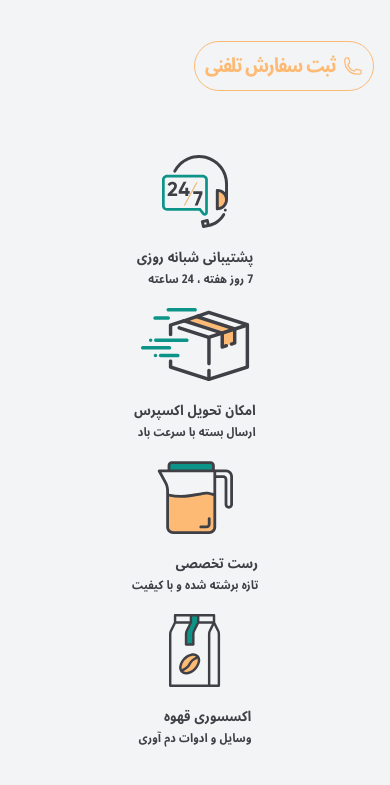
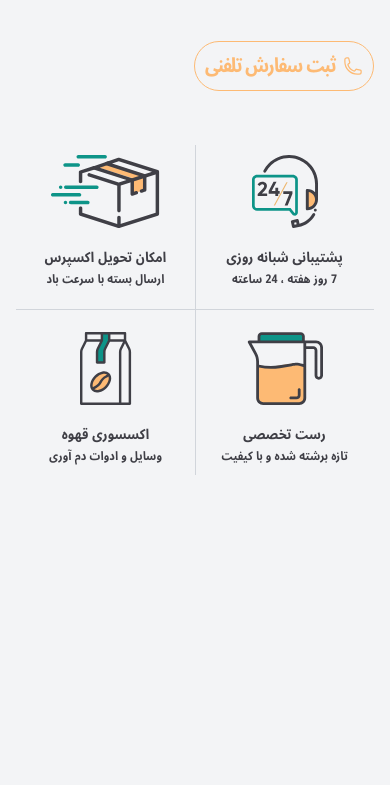
Before and after one commit to Sedigheh-ES/coffee-shop-tailwind, a website: page public/index.html in a window 390 px wide. Shown: the part 4927-5712 px from the top of the page. After the commit the page ends 5504 px from the top, so only its background shows below. Drawn offline with Linux system fonts and the light colour scheme; files whose address does not match are found by name.

Commit message:
Services Section Done

```diff
--- a/public/index.html
+++ b/public/index.html
@@ -1865,8 +1865,8 @@
             <!-- Service -->
             <section class="service mb-28">
                 <div class="container">
-                    <div class="flex flex-col flex-wrap	gap-5 sm:flex-row items-center  justify-between text-zinc-700  dark:text-white">
-                        <div class="flex flex-col md:flex-row items-center gap-x-4 gap-y-5">
+                    <div class="flex  flex-wrap gap-y-11 child:w-1/2 lg:child:w-auto  sm:flex-row items-center  justify-between text-zinc-700  dark:text-white">
+                        <div class="flex flex-col md:flex-row items-center gap-x-4 gap-y-5 text-center lg:text-right">
                            <svg width="66" height="73" viewBox="0 0 66 73" fill="none" xmlns="http://www.w3.org/2000/svg">
                                     <g clip-path="url(#clip0_862_573)">
                                     <path fill-rule="evenodd" clip-rule="evenodd" d="M55.2975 53.8429C57.7465 53.8429 60.0952 52.8716 61.8269 51.1427C63.5585 49.4139 64.5314 47.069 64.5314 44.6241C64.5314 42.1791 63.5585 39.8343 61.8269 38.1054C60.0952 36.3765 57.7465 35.4053 55.2975 35.4053V53.8429Z" fill="#FDBA74"/>
@@ -1889,7 +1889,7 @@
                             </div>
                         </div>
 
-                         <div class="flex flex-col sm:flex-row items-center gap-x-4 gap-y-5">
+                         <div class="flex flex-col md:flex-row items-center gap-x-4 gap-y-5 text-center lg:text-right">
                             <svg width="109" height="73" viewBox="0 0 109 73" fill="none" xmlns="http://www.w3.org/2000/svg">
                                     <g clip-path="url(#clip0_862_604)">
                                     <path fill-rule="evenodd" clip-rule="evenodd" d="M59.5095 8.66211L92.4431 18.9995V35.1861L81.547 38.7482V23.3623L47.2621 12.3864L59.5095 8.66211Z" fill="#FDBA74"/>
@@ -1920,7 +1920,7 @@
                             </div>
                         </div>
 
-                        <div class="flex flex-col sm:flex-row items-center gap-x-4 gap-y-5">
+                        <div class="flex flex-col md:flex-row items-center gap-x-4 gap-y-5 text-center lg:text-right">
                           <svg width="76" height="73" viewBox="0 0 76 73" fill="none" xmlns="http://www.w3.org/2000/svg">
                                 <path d="M18.9999 35.5L10.4999 33V64.5L11.4999 68L16.4999 72H52.0002L55.0002 70.5L58.0002 67V34.5L45.0002 31.5L35.0002 33L20.0002 35.5H18.9999Z" fill="#FDBA74"/>
                                 <path d="M11.4999 10V3.5L13.9999 1H51.0002L56.0002 2V10H11.4999Z" fill="#0D9488"/>
@@ -1934,7 +1934,7 @@
                             </div>
                         </div>
 
-                        <div class="flex flex-col sm:flex-row items-center gap-x-4 gap-y-5">
+                        <div class="flex flex-col  md:flex-row items-center gap-x-4 gap-y-5 text-center lg:text-right">
                           <svg width="52" height="73" viewBox="0 0 52 73" fill="none" xmlns="http://www.w3.org/2000/svg">
                                 <path d="M29.05 8.5V1.5H21.55V8.5L17.05 18L16.55 30H24.55V18L29.05 8.5Z" fill="#0D9488"/>
                                 <path d="M50.2009 16.1646L46.2333 8.22953V1.21667C46.2333 0.544762 45.6886 0 45.0167 0H6.08333C5.41143 0 4.86667 0.544762 4.86667 1.21667V8.22953L0.899117 16.1646C0.308882 17.3478 0.00121667 18.6518 0 19.974V71.7833C0 72.4552 0.544763 73 1.21667 73H49.8833C50.5552 73 51.1 72.4552 51.1 71.7833V19.974C51.0988 18.6518 50.7911 17.3478 50.2009 16.1646ZM30.4167 2.43333H43.8V7.3H30.4167V2.43333ZM23.0108 9.0155C23.0181 9.0009 23.0279 8.96197 23.0388 8.9352C23.0821 8.8181 23.1071 8.69491 23.113 8.5702C23.113 8.55317 23.1228 8.53978 23.1228 8.52275V2.43333H27.9894L27.9833 8.22953L24.0158 16.1646C23.4256 17.3478 23.1179 18.6518 23.1167 19.974V29.2H18.25V19.974C18.2515 19.0294 18.4713 18.0979 18.8924 17.2523L22.995 9.06052C23.0023 9.04592 23.0035 9.0301 23.0108 9.0155ZM7.3 2.43333H20.6833V7.3H7.3V2.43333ZM38.9333 19.974V70.5667H2.43333V19.974C2.43485 19.0294 2.65461 18.0979 3.07573 17.2523L6.83523 9.73333H19.9314L16.7158 16.1646C16.1256 17.3478 15.8179 18.6518 15.8167 19.974V30.4167C15.8167 31.0886 16.3614 31.6333 17.0333 31.6333H24.3333C25.0052 31.6333 25.55 31.0886 25.55 30.4167V19.974C25.5515 19.0294 25.7713 18.0979 26.1924 17.2523L29.9519 9.73333H43.0481L39.8325 16.1646C39.2422 17.3478 38.9346 18.6518 38.9333 19.974ZM48.6667 70.5667H41.3667V19.974C41.3682 19.0294 41.588 18.0979 42.0091 17.2523L45.0167 11.2371L48.0243 17.2523C48.4454 18.0979 48.6652 19.0294 48.6667 19.974V70.5667Z" fill="#3F3F46"/>
@@ -1947,44 +1947,7 @@
                             <span class="text-xs md:text-sm/6">وسایل و ادوات دم آوری</span>
                             </div>
                         </div>
-
-
-
-
-                        <!-- <div class="flex flex-col md:flex-row items-center gap-x-4">
-                           <svg class="w-[108px] h-[73px]">
-                                <use href="#express-delivery"></use>
-                            </svg>
-                            <div class="flex flex-col gap-y-3.5">
-                            <h4 class="text-sm	md:text-lg"> امکان تحویل اکسپرس</h4>
-                            <span class="text-xs md:text-sm">ارسال بسته با سرعت باد</span>
-                            </div>
-
-                        </div>
-                        <div class="flex flex-col md:flex-row items-center gap-x-4">
-                           <svg class="w-[51px] h-[73px]">
-                                <use href="#coffee"></use>
-                            </svg>
-                            <div class="flex flex-col gap-y-3.5">
-                                 <h4 class="text-sm	md:text-lg">رست تخصصی</h4>
-                            <span class="text-xs md:text-sm">تازه برشته شده و با کیفیت</span>
-                            </div>
-
-
-                        </div>
-                        <div class="flex flex-col md:flex-row items-center gap-x-4">
-                           <svg class="w-[75px] h-[72px]">
-                                <use href="#pitch"></use>
-                            </svg>
-                            <div class="flex flex-col gap-y-3.5">
-                                <h4 class="text-sm	md:text-lg">اکسسوری قهوه</h4>
-                            <span class="text-xs md:text-sm">وسایل و ادوات دم آوری</span>
-                            </div>
-
-
-                        </div> -->
-
-                    </div>
+                   </div>
 
                 </div>
             </section>
--- a/src/input.css
+++ b/src/input.css
@@ -130,8 +130,48 @@
         background-repeat: no-repeat;
     }
 
+
+
+    .service{
+        @apply relative;
     }
 
+
+
+    .service::after,
+    .service::before{
+        content:"";
+        display:block;
+        position:absolute;
+        margin: auto;
+        inset: 0;
+        background-color: #D1D5DB;
+
+
+    }
+     @media screen and (min-width: 640px) {
+        .service::after,
+        .service::before{
+        content: none
+       }
+    }
+    html.dark.service::after,
+    html.dark.service::before{
+        background-color: rgba(255,255,255,0.1)
+
+    }
+    .service::after{
+        width: 1px;
+        height: calc(100% + 1.25rem);
+
+    }
+    .service::before{
+        width:calc(100% - 2rem);
+        height: 1px;
+
+    }
+
+}
     @layer utilities{
         .flex-center{
             @apply flex items-center justify-center;
```
Also changed, not shown: public/styles/app.css.
